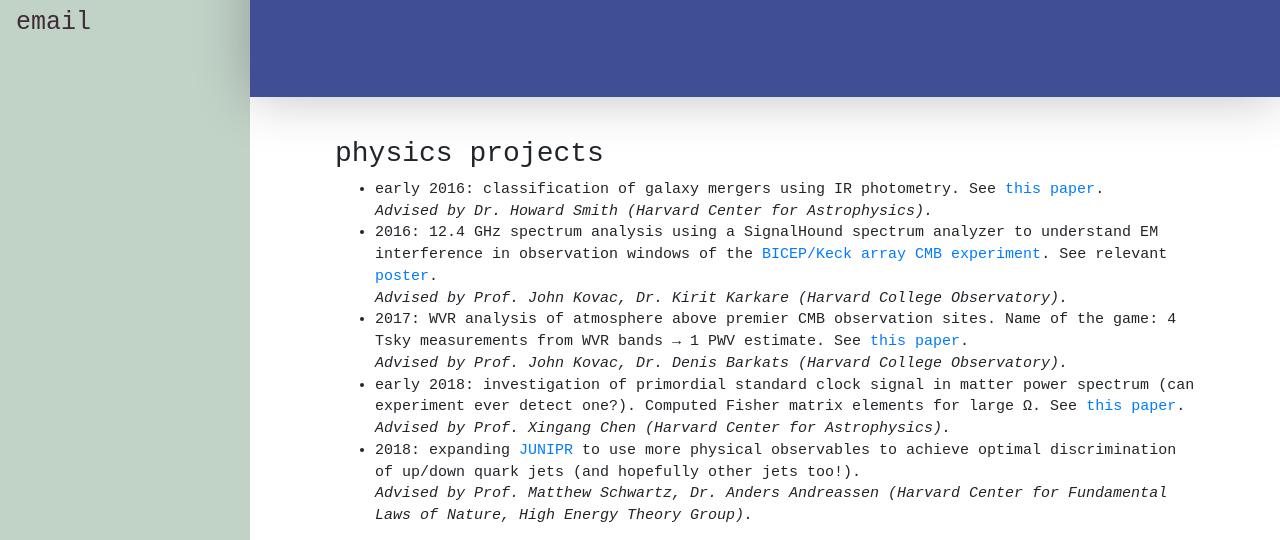
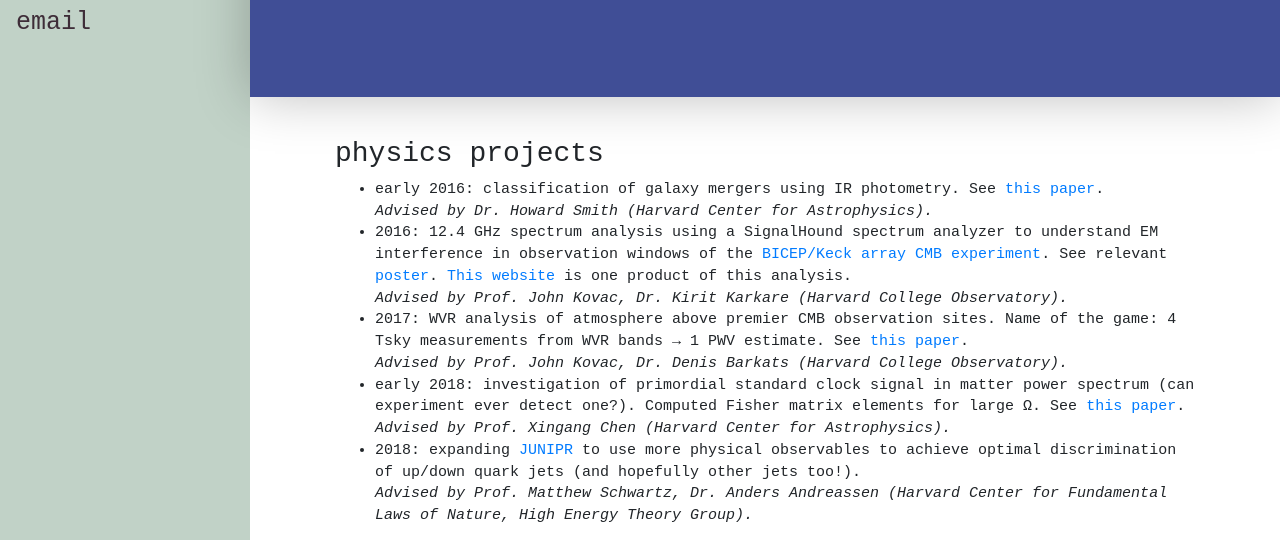
Before and after one commit to thomasculp/thomasculp.github.io, a plain HTML site: page index.html in a window 1280 px wide. Shown: the part 238-778 px from the top of the page. Drawn offline with nearby package versions, Linux system fonts and the light colour scheme; a web font is replaced by a local one.

Commit message:
added scanset browser link

```diff
--- a/index.html
+++ b/index.html
@@ -121,7 +121,9 @@
                                 interference in observation windows of the
                                 <a href=http://bicepkeck.org/>BICEP/Keck array CMB
                                   experiment</a>. See relevant <a
-                       href=Culp_signalhoundPosterv4.pdf>poster</a>. <br>
+                       href=Culp_signalhoundPosterv4.pdf>poster</a>. <a
+                       href=http://bicep.rc.fas.harvard.edu/southpole_info/EMI_WG/>This
+                       website</a> is one product of this analysis.<br>
                      <i>Advised by Prof. John Kovac, Dr.
                        Kirit Karkare (Harvard College Observatory).</i></li>
                               <li>2017: WVR analysis of atmosphere above premier
```
